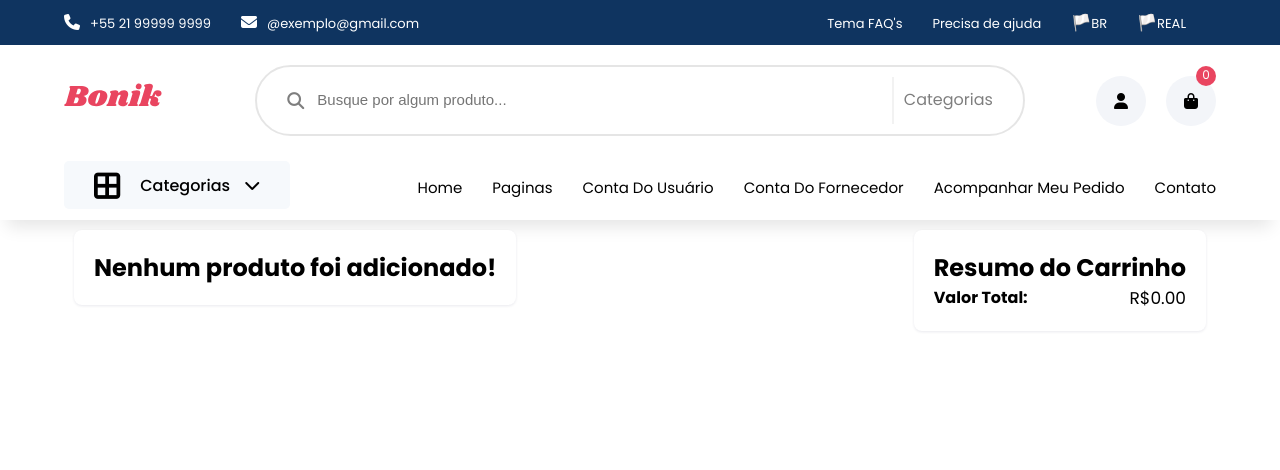
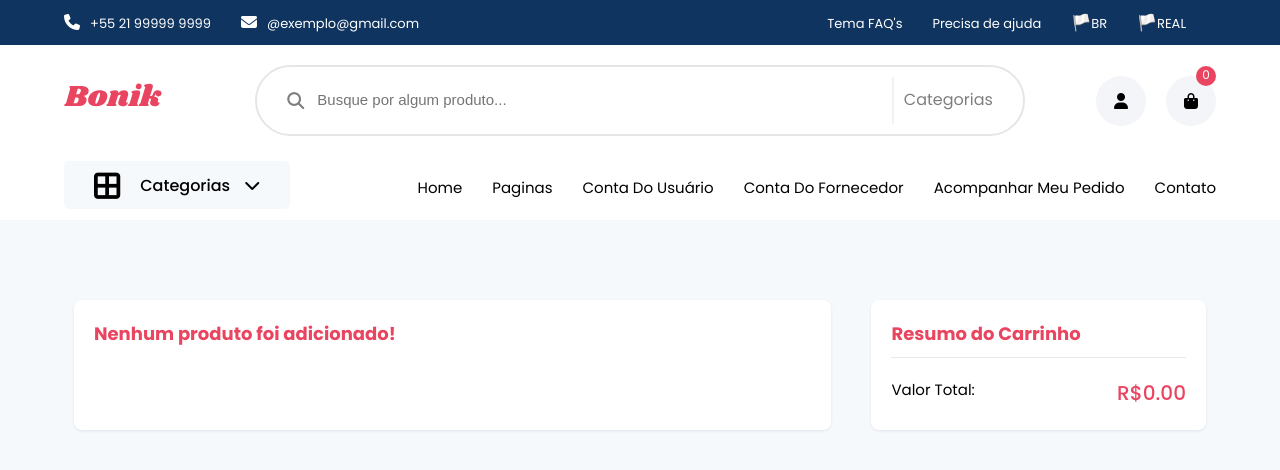
Before and after one commit to GabrielBarbosa07/E-Commerce, a React (Vite) app: page /carrinho in a window 1280 px wide. Shown: the top 470 px of the page. Built offline with nearby package versions, Linux system fonts and the light colour scheme.

Commit message:
Logica da funçao decreaseQty feita

```diff
--- a/src/App.tsx
+++ b/src/App.tsx
@@ -44,6 +44,22 @@ function App() {
     }
   };
 
+  const decreaseQty = (product: CartItemProps) => {
+    const productExit = cartItems.find(
+      (item: CartItemProps) => item.id === product.id
+    );
+
+    if (productExit?.qty === 1) {
+      setCartItem(cartItems.filter((item) => item.id !== product.id));
+    } else {
+      setCartItem(
+        cartItems.map((item) =>
+          item.id === product.id ? { ...item, qty: item.qty - 1 } : item
+        )
+      );
+    }
+  };
+
   return (
     <>
       <Router>
@@ -56,6 +72,7 @@ function App() {
             <Cart
               cartItems={cartItems}
               addToCart={addToCart}
+              decreaseQty={decreaseQty}
               id={0}
               discount={0}
               cover={""}
--- a/src/components/Cart/Cart.css
+++ b/src/components/Cart/Cart.css
@@ -0,0 +1,109 @@
+:root {
+  --white: #fff;
+  --white-600: #f6f9fc;
+
+  --red-500: #e94560;
+}
+
+.cart-items {
+  background-color: #f6f9fc;
+  height: auto;
+  padding: 3.125rem 0;
+}
+
+.cart-items .cart-details {
+  width: 70%;
+}
+
+.cart-items .cart-total {
+  width: 30%;
+  margin-top: 1.875rem;
+  margin-left: 1.875rem;
+  height: 8.125rem;
+}
+
+.cart-list {
+  background-color: var(--white);
+  margin-top: 1.875rem;
+}
+
+.cart-items .img {
+  width: 9.375rem;
+  height: 9.375rem;
+}
+
+.cart-items img {
+  width: 100%;
+  height: 100%;
+  object-fit: contain;
+}
+
+.cart-items .cart-details h3 {
+  font-size: 1.25rem;
+  font-weight: 500;
+  margin-top: 1.25rem;
+}
+
+.cart-items .cart-details h4 {
+  font-size: 0.938rem;
+  font-weight: 400;
+  margin-top: 3.125rem;
+  color: gray;
+}
+
+.cart-items h4 span {
+  color: var(--red-500);
+}
+
+.removeCart {
+  background-color: none;
+  font-size: 1.563rem;
+  text-align: right;
+  margin-right: 0.625rem;
+}
+
+.cartControl {
+  margin-top: 3.125rem;
+}
+
+.cartControl button {
+  width: 2.5rem;
+  height: 2.5rem;
+  margin-top: 0.625rem;
+  border-radius: 5px;
+  font-size: 1.25rem;
+}
+
+.incCart {
+  background-color: none;
+}
+
+.desCart {
+  background-color: var(--white-600);
+}
+
+.cart-total h4 {
+  font-size: 0.938rem;
+  font-weight: 400;
+}
+
+.cart-total h3 {
+  font-size: 1.25rem;
+  font-weight: 500;
+  color: var(--red-500);
+}
+
+.cart-total h2{
+    font-size: 1.125rem;
+    margin-bottom: 1.25rem;
+    border-bottom: 1px solid rgb(3 0 71 / 9%);
+    padding-bottom: 0.625rem;
+    color: var(--red-500);
+}
+
+.no-items{
+    color: var(--red-500);
+    font-size: 1.125rem;
+    margin-top: 1.875rem;
+    height: 8.125rem;
+}
--- a/src/components/Cart/Cart.tsx
+++ b/src/components/Cart/Cart.tsx
@@ -32,7 +32,7 @@ const Cart = ({ cartItems, addToCart, decreaseQty }: CartProps) => {
                 </div>
                 <div className="cart-items-function">
                   <div className="removeCart">
-                    <button className="removeCart">
+                    <button>
                       <i className="fa-solid fa-xmark"></i>
                     </button>
                   </div>
```
